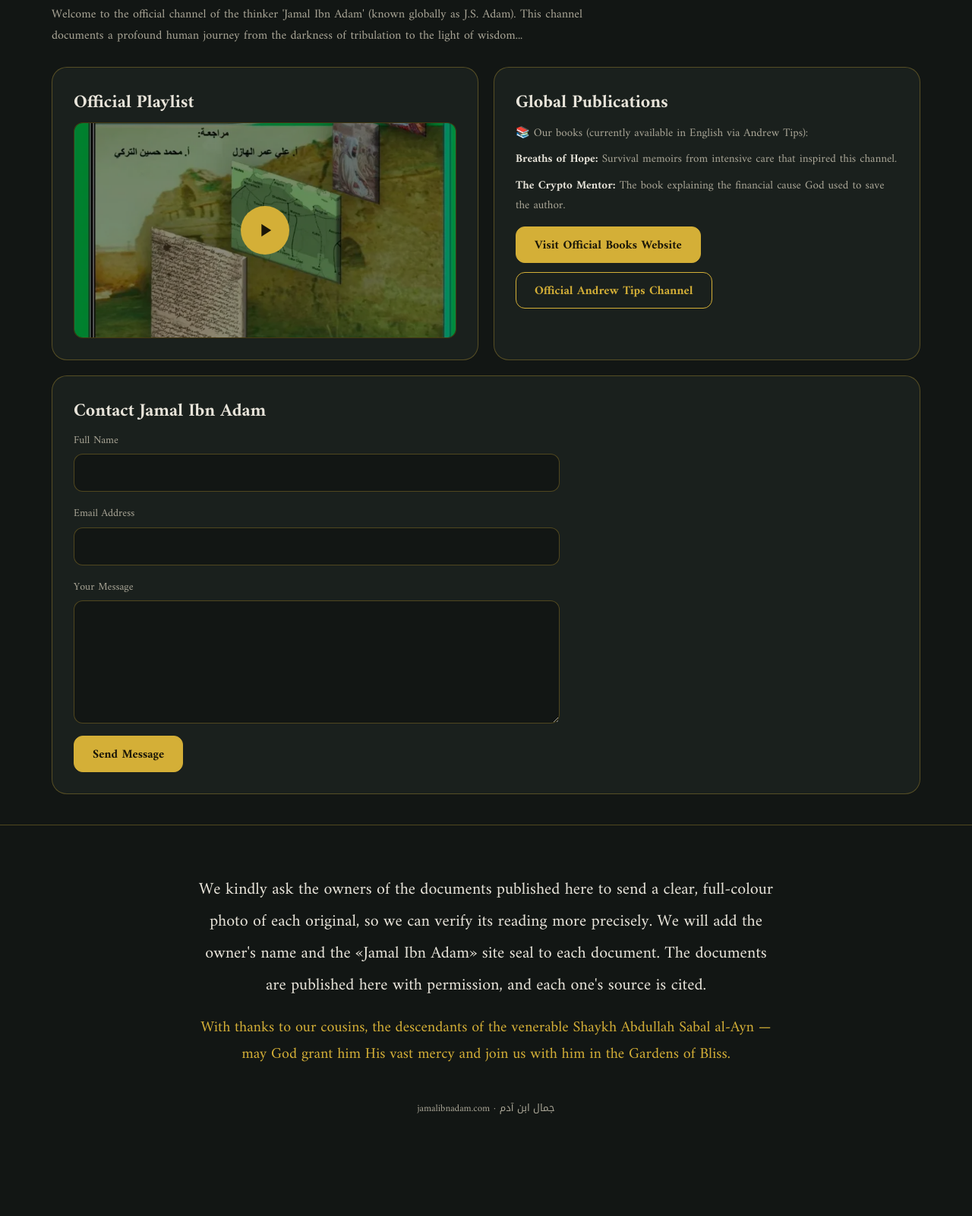
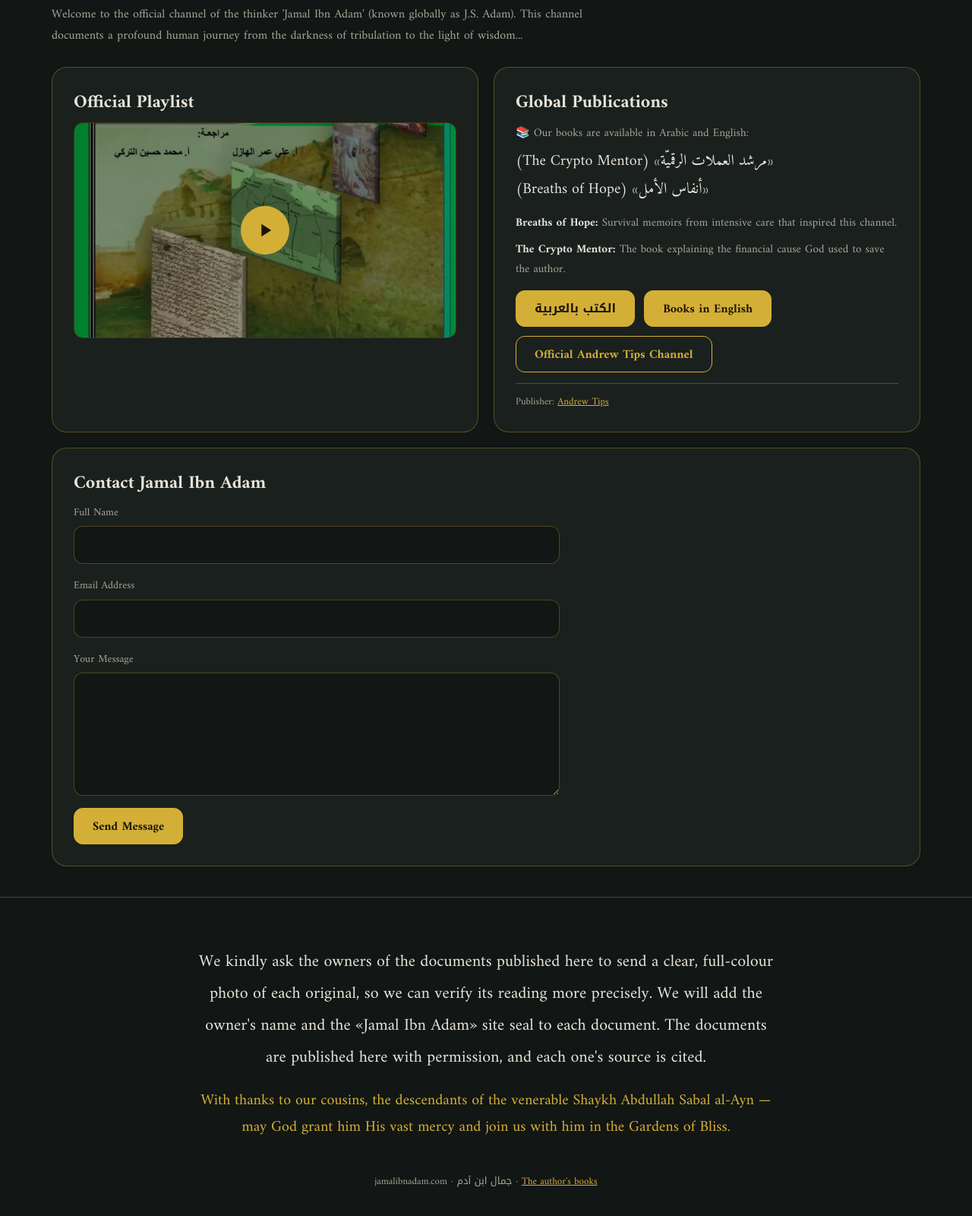
Before and after one commit to JamalIbnAdam/JamalIbnAdam, a website: page more/index.html in a window 1280 px wide. Shown: the part 4050-5650 px from the top of the page at 76% size. Before the commit the page ends 5568 px from the top, so only its background shows below. Drawn offline with Linux system fonts and the light colour scheme; files that its build step writes are made by us from their sources.

Commit message:
M4.6 B: links to the author's books site
/more/#author: two buttons, «الكتب بالعربية» (jsadamauthor.com/ar/) and
«Books in English» (jsadamauthor.com), the two titles, an up-to-date line
(the books exist in Arabic and English) and the publisher credit with its
link. The shared footer on all three pages has a small «كتب المؤلف» link.
All five languages.

Co-Authored-By: Claude Opus 5.5 <noreply@anthropic.com>

```diff
--- a/data/data_en.js
+++ b/data/data_en.js
@@ -175,11 +175,14 @@ window.FamilyTreeData = {
         author_playlist_title: "Official Playlist",
         author_youtube_title: "Jamal Ibn Adam Channel",
         author_books_title: "Global Publications",
-        author_books_intro: "📚 Our books (currently available in English via Andrew Tips):",
+        author_books_intro: "📚 Our books are available in Arabic and English:",
         author_book_1: "<strong>Breaths of Hope:</strong> Survival memoirs from intensive care that inspired this channel.",
         author_book_2:
             "<strong>The Crypto Mentor:</strong> The book explaining the financial cause God used to save the author.",
-        btn_visit_books: "Visit Official Books Website",
+        author_title_1: "«مرشد العملات الرقميّة» (The Crypto Mentor)",
+        author_title_2: "«أنفاس الأمل» (Breaths of Hope)",
+        author_publisher: "Publisher: <a href=\"https://www.andrewtips.com\" target=\"_blank\" rel=\"noopener\" style=\"color: var(--h-gold);\">Andrew Tips</a>",
+        footer_books: "<a href=\"https://jsadamauthor.com/\" target=\"_blank\" rel=\"noopener\" style=\"color: var(--h-gold);\">The author's books</a>",
         btn_visit_youtube: "Official Andrew Tips Channel",
         btn_install: "Install App",
         install_instructions: "To install on your computer, click the install icon (+) in the address bar above.",
--- a/home.css
+++ b/home.css
@@ -79,6 +79,7 @@ body { background: var(--h-bg); }
 .sg-card .sg-quote { font-family: 'Amiri', serif; font-size: 19px; line-height: 1.9; color: var(--h-ink); }
 .sg-shot { display: block; width: 100%; height: 260px; margin-top: 12px; object-fit: cover; object-position: top; border-radius: 12px; border: 1px solid var(--h-hair); }
 .sg-list { margin: 0; padding: 0; list-style: none; display: flex; flex-direction: column; gap: 10px; font-size: 15px; color: var(--h-ink2); }
+.sg-titles { margin: 4px 0 12px; font-family: 'Amiri', serif; font-size: 20px; color: var(--h-ink); gap: 2px; }
 .sg-book { text-align: center; }
 .sg-book img { width: 192px; max-width: 100%; height: auto; border-radius: 8px; border: 1px solid var(--h-hair); }
 .sg-book .sg-meta-top { margin: 16px 0 4px; font-size: 13px; }
--- a/more/index.html
+++ b/more/index.html
@@ -186,12 +186,15 @@
 <div class="sg-card">
 <h3 data-i18n="author_books_title"></h3>
 <p data-i18n="author_books_intro"></p>
+<ul class="sg-list sg-titles"><li data-i18n="author_title_1"></li><li data-i18n="author_title_2"></li></ul>
 <p data-i18n="author_book_1"></p>
 <p data-i18n="author_book_2"></p>
 <div class="sg-actions">
-<a class="sg-btn" href="https://www.andrewtips.com" target="_blank" rel="noopener noreferrer" data-i18n="btn_visit_books"></a>
+<a class="sg-btn" href="https://jsadamauthor.com/ar/" target="_blank" rel="noopener" lang="ar" dir="rtl">الكتب بالعربية</a>
+<a class="sg-btn" href="https://jsadamauthor.com/" target="_blank" rel="noopener" lang="en" dir="ltr">Books in English</a>
 <a class="sg-btn sg-btn-line" href="https://www.youtube.com/@JamalIbnAdam" target="_blank" rel="noopener noreferrer" data-i18n="btn_visit_youtube"></a>
 </div>
+<p class="sg-meta" data-i18n="author_publisher"></p>
 </div>
 </div>
 <div class="sg-card sg-contact" id="contact" style="margin-top: 20px;">
@@ -212,7 +215,7 @@
 <div class="sg-appeal" data-i18n="tree_credits"><p>نرجو تكرّماً من أصحاب الوثائق المنشورة هنا إرسال صورة ملوّنة واضحة تماماً من النسخة الأصلية لكل وثيقة، حتى نتحقق من قراءتها بدقة أكبر. وسنضيف على كل وثيقة اسم صاحبها، وختم موقع «جمال ابن آدم». تُنشر الوثائق هنا بإذن، مع ذكر مصدر كل وثيقة.</p>
 <p>وشكراً لأبناء العم، أحفاد سيدي الشيخ الفاضل عبد الله سبال العين، رحمه الله رحمةً واسعة وألحقنا به في جنات النعيم.</p></div>
 <a id="home-send" hidden href="#contribute" style="margin-top: 8px; min-height: 48px; padding: 0 26px; border-radius: 12px; background: var(--h-gold); color: var(--h-onGold); text-decoration: none; display: inline-flex; align-items: center; font-weight: 600;" data-i18n="home_send_btn">أرسل وثيقة أو صورة أوضح</a>
-<p style="margin: 24px 0 0; font-size: 13px; color: var(--h-ink2);">jamalibnadam.com · جمال ابن آدم</p>
+<p style="margin: 24px 0 0; font-size: 13px; color: var(--h-ink2);">jamalibnadam.com · جمال ابن آدم · <span data-i18n="footer_books"><a href="https://jsadamauthor.com/ar/" target="_blank" rel="noopener" style="color: var(--h-gold);">كتب المؤلف</a></span></p>
 </div>
 </footer>
 
```
Also changed, not shown: data/data_ar.js (+5 -2 lines), data/data_es.js (+5 -2 lines), data/data_pl.js (+5 -2 lines), data/data_tr.js (+5 -2 lines), index.html (+1 -1 lines), tree/index.html (+1 -1 lines).
